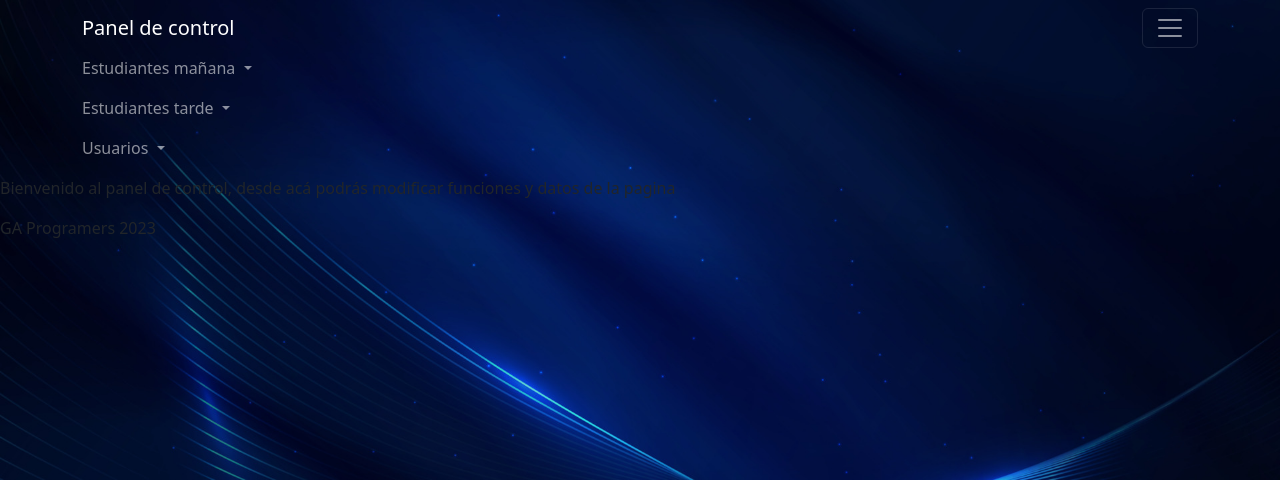
After one commit to Santixz/Interfaz-Grafica-VSC, a Flask app: template templates/admin.html in a window 1280 px wide, after a click that opens the changed part. The commit adds this page. Shown: the top 480 px of the page. Run offline with Flask 3, Linux system fonts and the light colour scheme; the template is opened without the code that fills it, so the values that code supplies are empty.

Commit message:
commit de admin xddddd

```diff
--- a/appform.py
+++ b/appform.py
@@ -11,7 +11,7 @@
 }
 
 
-def insertar_usuario(nombre, apellido, fecha, email, contrasena):
+def insertar_usuario(nombre, apellido, fecha, cargo, email, contrasena):
     try:
 
         conn = mysql.connector.connect(**db_config)
@@ -20,7 +20,7 @@
         cursor= conn.cursor()
 
 
-        cursor.execute('INSERT INTO usuarios (nombre, apellido, fecha, email, contrasena) VALUES (%s, %s, %s, %s, %s)', (nombre, apellido, fecha, email, contrasena))
+        cursor.execute('INSERT INTO usuarios (nombre, apellido, fecha, cargo, email, contrasena) VALUES (%s, %s, %s, %s, %s, %s)', (nombre, apellido, fecha, cargo, email, contrasena))
 
 
         conn.commit()
@@ -62,15 +62,15 @@
     nombre = request.form['nombre']
     apellido = request.form['apellido']
     fecha = request.form['fecha']
-   # rol = request.form['rol']
+    cargo = request.form['cargo']
     email = request.form['email']
     contrasena = request.form['contrasena']
 
-    if not nombre or not apellido or not fecha or not email or not contrasena:
+    if not nombre or not apellido or not fecha or not cargo or not email or not contrasena:
         flash('Todos los campos son obligatorios.')
         return redirect(url_for('registrarse'))
 
-    insertar_usuario(nombre, apellido, fecha, email, contrasena)
+    insertar_usuario(nombre, apellido, fecha, cargo, email, contrasena)
 
     return redirect(url_for('exito'))
 
--- a/static/CSS/registrarse.css
+++ b/static/CSS/registrarse.css
@@ -31,6 +31,7 @@
 h1 {
     text-align: center;
     margin: 30px;
+    color: white;
 }
 .form-container {
     display: grid;
@@ -102,7 +103,7 @@
   height: 50px;
 }
 body {
-  background-image: url(/Interfaz-Grafica-VSC/static/IMAGENES/vecteezy_abstract-luxury-glowing-lines-curved-overlapping-on-dark_11545805.jpg);
+  background-image: url(/static/IMAGENES/vecteezy_abstract-luxury-glowing-lines-curved-overlapping-on-dark_11545805.jpg);
   background-repeat: no-repeat;
   background-size: cover;
 }
--- /dev/null
+++ b/templates/admin.html
@@ -0,0 +1,127 @@
+<!doctype html>
+<html lang="en">
+  <head>
+    <meta charset="utf-8">
+    <meta name="viewport" content="width=device-width, initial-scale=1">
+    <title>Panel de control.</title>
+    <link rel="stylesheet" href="{{ url_for('static' , filename = 'css/registrarse.css')}}">
+    <link rel="logo" href="/static/IMAGENES/apple-icon-76x76.png">
+    <link href="https://cdn.jsdelivr.net/npm/bootstrap@5.3.3/dist/css/bootstrap.min.css" rel="stylesheet" integrity="sha384-QWTKZyjpPEjISv5WaRU9OFeRpok6YctnYmDr5pNlyT2bRjXh0JMhjY6hW+ALEwIH" crossorigin="anonymous">
+    <link rel="stylesheet" src="/styles.css">
+  </head>
+  <body>
+    <div class="navbar nabvar-expand-lg navbar-dark ">
+
+        <div class="container-fluid container">
+            <!-- Barra de panel de control -->
+
+            <a href="#" class="navbar-brand">Panel de control</a>
+            <button class="navbar-toggler"
+             type="button"
+             data-bs-toggle="collapse"
+             data-bs-target="#nav"
+             >
+                  <span class="navbar-toggler-icon"></span>
+
+            </button>
+             <!-- opciones -->
+
+            <div class="collapse navbar-collapse" id="nav">
+
+                <ul class="navbar-nav">
+
+                    <li class="nav-item dropdown">
+                        <a href="#" class="nav-link dropdown-toggle" data-bs-toggle="dropdown">
+                            Estudiantes mañana
+                    </a>
+                    <ul class="dropdown-menu dropdown-menu-dark">
+                        <!-- Cursos -->
+                        <li>
+                            <a href="https://www.youtube.com/watch?v=xvFZjo5PgG0" target="_blank" rel="noopener noreferrer" class="dropdown-item">1102</a>
+                        </li>
+                        <li>
+                            <a href="https://www.youtube.com/watch?v=xvFZjo5PgG0" class="dropdown-item" >1101</a>
+                        </li>
+                        <li>
+                            <a href="https://www.youtube.com/watch?v=xvFZjo5PgG0" class="dropdown-item" >1002</a>
+                        </li>
+                        <li>
+                            <a href="https://www.youtube.com/watch?v=xvFZjo5PgG0" class="dropdown-item" >1001</a>
+                        </li>
+                        <li>
+                            <a href="https://www.youtube.com/watch?v=xvFZjo5PgG0" class="dropdown-item" >902</a>
+                        </li>
+                        <li>
+                            <a href="https://www.youtube.com/watch?v=xvFZjo5PgG0" class="dropdown-item" >901</a>
+                        </li>
+                        <li>
+                            <a href="https://www.youtube.com/watch?v=xvFZjo5PgG0" class="dropdown-item" >802</a>
+                        </li>
+                        <li>
+                            <a href="https://www.youtube.com/watch?v=xvFZjo5PgG0" class="dropdown-item" >801</a>
+                        </li>
+
+                    </ul>
+                    </li>
+
+                    <li class="nav-item dropdown">
+                        <a href="#" class="nav-link dropdown-toggle" data-bs-toggle="dropdown">
+                            Estudiantes tarde
+                    </a>
+                    <ul class="dropdown-menu dropdown-menu-dark">
+                        <!-- Cursos -->
+                        <li>
+                            <a href="https://www.youtube.com/watch?v=-HJwbxVe8Rg" class="dropdown-item">1104</a>
+                        </li>
+                        <li>
+                            <a href="https://www.youtube.com/watch?v=xvFZjo5PgG0" class="dropdown-item" >1103</a>
+                        </li>
+                        <li>
+                            <a href="https://www.youtube.com/watch?v=xvFZjo5PgG0" class="dropdown-item" >1004</a>
+                        </li>
+                        <li>
+                            <a href="https://www.youtube.com/watch?v=xvFZjo5PgG0" class="dropdown-item" >1003</a>
+                        </li>
+                        <li>
+                            <a href="https://www.youtube.com/watch?v=xvFZjo5PgG0" class="dropdown-item" >902</a>
+                        </li>
+                        <li>
+                            <a href="https://www.youtube.com/watch?v=xvFZjo5PgG0" class="dropdown-item" >901</a>
+                        </li>
+                        <li>
+                            <a href="https://www.youtube.com/watch?v=xvFZjo5PgG0" class="dropdown-item" >802</a>
+                        </li>
+                        <li>
+                            <a href="https://www.youtube.com/watch?v=xvFZjo5PgG0" class="dropdown-item" >801</a>
+                        </li>
+
+                    </ul>
+                    </li>
+
+                    </li>
+                    <li class="nav-item dropdown">
+
+                        <a href="#" class="nav-link dropdown-toggle" data-bs-toggle="dropdown">
+                            Usuarios
+                    </a>
+                    </li>
+                    </li>
+                </ul>
+
+            </div>
+        </div>
+    </div>
+    <section id="contenido">
+    <div class="mensaje">
+        <div class="flexbox"><p>Bienvenido al panel de control, desde acá podrás modificar funciones y datos de la pagina</p></div>
+        </div>
+</section>
+
+
+
+    <script src="https://cdn.jsdelivr.net/npm/bootstrap@5.3.3/dist/js/bootstrap.bundle.min.js" integrity="sha384-YvpcrYf0tY3lHB60NNkmXc5s9fDVZLESaAA55NDzOxhy9GkcIdslK1eN7N6jIeHz" crossorigin="anonymous"></script>
+  </body>
+  <footer>
+    GA Programers 2023
+  </footer>
+</html>
--- a/templates/registrarse.html
+++ b/templates/registrarse.html
@@ -4,7 +4,7 @@
     <meta charset="UTF-8">
     <meta name="viewport" content="width=device-width, initial-scale=1.0">
     <link rel="stylesheet" href="CSS/registrarse.css">
-    <link rel="icon" href="IMAGENES/favicon-256x256.png">
+    <link rel="icon" href="/static/IMAGENES/apple-icon-76x76.png">
     <link rel="preconnect" href="https://fonts.googleapis.com">
     <link rel="preconnect" href="https://fonts.gstatic.com" crossorigin>
     <link rel="stylesheet" href="{{ url_for('static' , filename = 'css/registrarse.css')}}">
@@ -15,7 +15,7 @@
 <body>
     <div class="cajita">
         <div class="form-container">
-           <img src="/Interfaz-Grafica-VSC/static/IMAGENES/android-icon-192x192.png" alt="">
+           <img src="/static/IMAGENES/apple-icon-120x120.png" alt="">
             <h1>Registrate!</h1>
         <form action="/procesar_formulario" class="form" method="post">
             <label class="form-label" for="text1">Nombres</label>
@@ -27,7 +27,7 @@
             <label class="form-label" for="text3">Fecha de nacimiento</label>
             <input class="form-control" type="date" id="fecha" name="fecha" required>
             <br>
-            <label for="form"class="label" id="rol" name="rol" required>Rol</label>
+            <label for="form-select" class="label" type="form-select" id="cargo" name="cargo" required>Rol</label>
               <select class="form-select">
                 <option value="3" class="option">Estudiante</option>
                 <option value="2" class="option">Docente</option>
```
Also changed, not shown: static/CSS/admin.css (added, +49 -0 lines).
